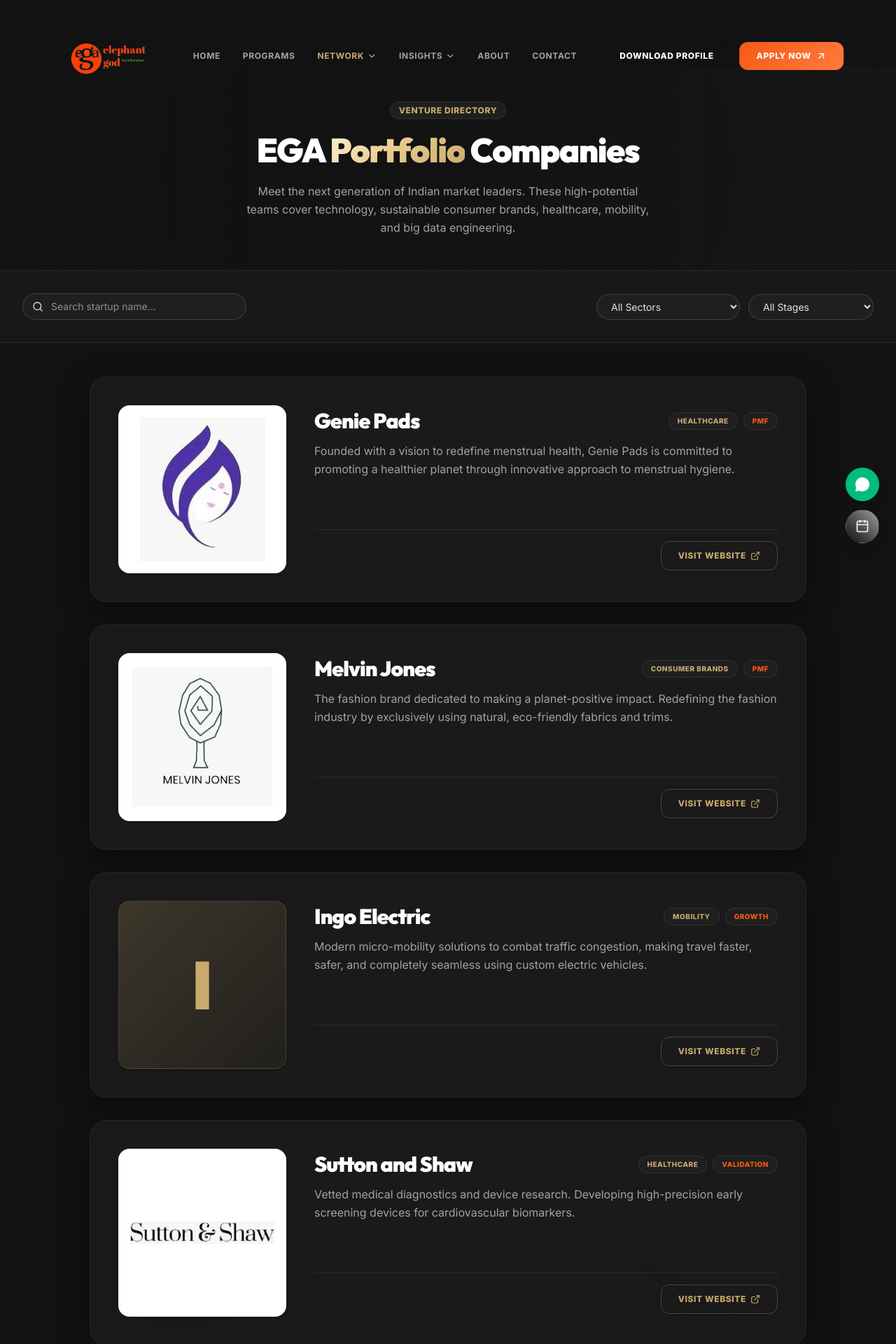
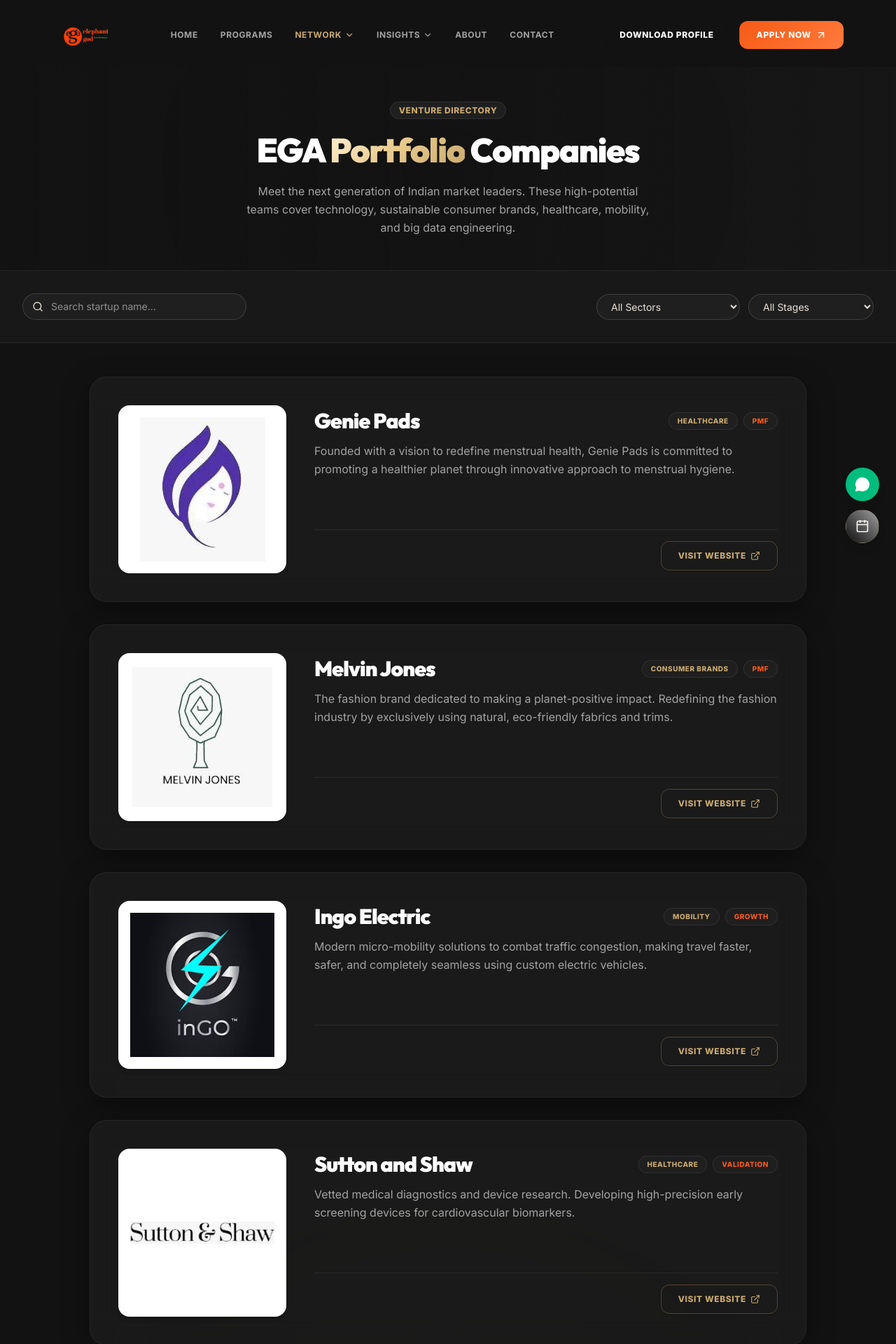
Before and after one commit to Shreyas0011/ElephantGodAccelerator_website, a Next.js app: page /portfolio in a window 1280 px wide. Shown: the top 1920 px of the page at 70% size. Built offline with nearby package versions, Linux system fonts and the light colour scheme.

Commit message:
feat: make navbar thinner by reducing padding and logo size, and integrate inGO Electric logo asset

```diff
--- a/src/app/page.tsx
+++ b/src/app/page.tsx
@@ -311,6 +311,7 @@ export default function HomePage() {
                   { name: "R Cube MedTech", src: "rcubemedtech.jpg" },
                   { name: "NES", src: "nes.jpg" },
                   { name: "Zero Touch", src: "zerotouch.jpg" },
+                  { name: "inGO Electric", src: "ingoelectric.png" },
                 ].map((logo, idx) => (
                   <div key={idx} className="bg-[#ffffff] px-6 py-3.5 rounded-2xl flex items-center justify-center shadow-lg h-16 w-48 shrink-0 select-none transition-transform hover:scale-105">
                     <img
@@ -345,6 +346,7 @@ export default function HomePage() {
                   { name: "R Cube MedTech", src: "rcubemedtech.jpg" },
                   { name: "NES", src: "nes.jpg" },
                   { name: "Zero Touch", src: "zerotouch.jpg" },
+                  { name: "inGO Electric", src: "ingoelectric.png" },
                 ].map((logo, idx) => (
                   <div key={idx} className="bg-[#ffffff] px-6 py-3.5 rounded-2xl flex items-center justify-center shadow-lg h-16 w-48 shrink-0 select-none transition-transform hover:scale-105">
                     <img
--- a/src/app/portfolio/page.tsx
+++ b/src/app/portfolio/page.tsx
@@ -31,7 +31,7 @@ export default function PortfolioPage() {
       stage: "Growth",
       desc: "Modern micro-mobility solutions to combat traffic congestion, making travel faster, safer, and completely seamless using custom electric vehicles.",
       url: "https://ingoelectric.com/",
-      logo: null,
+      logo: "/logos/ingoelectric.png",
     },
     {
       name: "Sutton and Shaw",
--- a/src/components/Header.tsx
+++ b/src/components/Header.tsx
@@ -48,8 +48,8 @@ export default function Header() {
     <header
       className={`fixed left-1/2 -translate-x-1/2 w-[92%] max-w-7xl z-50 rounded-2xl transition-all duration-500 ${
         scrolled || isOpen
-          ? "top-4 bg-bg-dark/95 backdrop-blur-xl border border-gold/10 shadow-[0_10px_35px_rgba(201,169,110,0.1)] py-3.5 px-6"
-          : "top-6 bg-transparent py-4 px-6"
+          ? "top-3 bg-bg-dark/95 backdrop-blur-xl border border-gold/10 shadow-[0_10px_35px_rgba(201,169,110,0.1)] py-2 px-6"
+          : "top-4 bg-transparent py-2.5 px-6"
       }`}
     >
       <div className="flex items-center justify-between">
@@ -58,7 +58,7 @@ export default function Header() {
           <TransparentLogo
             src="/logos/ega.png"
             alt="Elephant God Accelerator Logo"
-            className="h-14 md:h-20 w-auto object-contain transition-transform duration-300 group-hover:scale-105"
+            className="h-10 md:h-12 w-auto object-contain transition-transform duration-300 group-hover:scale-105"
           />
         </Link>
 
```
Also changed, not shown: public/logos/ingoelectric.png (added).
